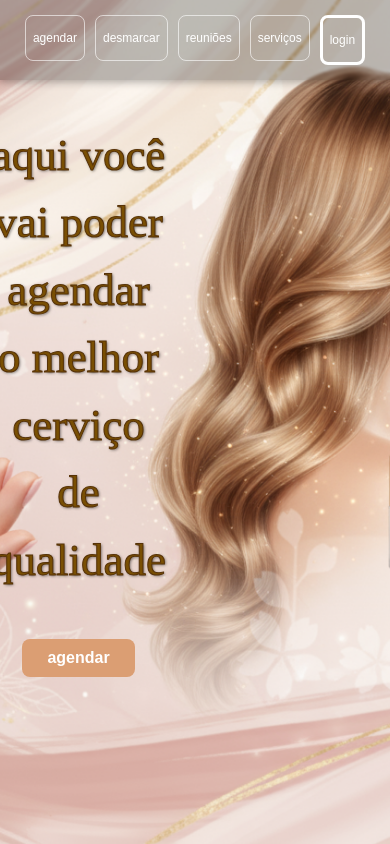
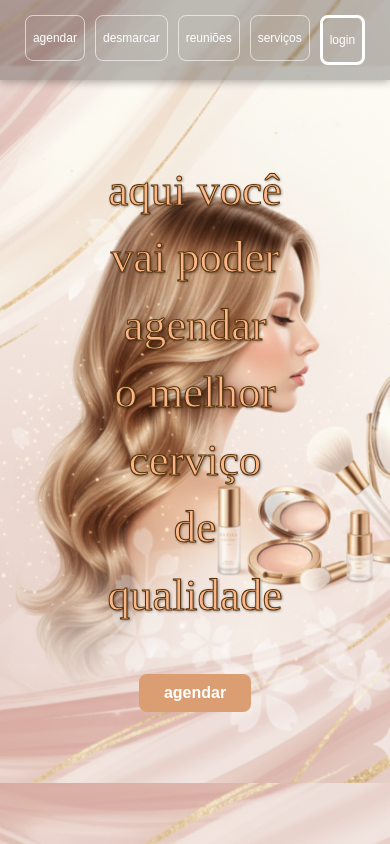
Before and after one commit to juansc2001/meet2.0, a Django app: page / in a window 390 px wide. Run offline with Django 5.2, Linux system fonts and the light colour scheme.

Commit message:
responsividade finalizada

```diff
--- a/meettwo/agendamentos/static/css/exibir_horarios.css
+++ b/meettwo/agendamentos/static/css/exibir_horarios.css
@@ -182,7 +182,11 @@
 */
 
 
-@media(max-width:600px){
+@media(max-width:700px){
+
+    main{
+        background-image: none;
+    }
     #titulo-tabela{
         font-size: 1.5rem !important;
     }
--- a/meettwo/agendamentos/static/css/style_home.css
+++ b/meettwo/agendamentos/static/css/style_home.css
@@ -143,3 +143,17 @@
   font-size: 14px;
   color: rgba(255, 255, 255, 0.7);
 }
+
+
+@media(max-width: 700px){
+
+  main{
+    background-image: url("../foto/home_meettwo_mobile.png")  ;
+    background-size: cover;
+    justify-content: center;
+    margin-top: 17%;
+  }
+  div#conteudo-1 p{
+    color: #fab689;
+  }
+}
--- a/meettwo/static/css/nav.css
+++ b/meettwo/static/css/nav.css
@@ -70,6 +70,8 @@
     margin-right: 5px;
   }
 
+
+
 }
 
 @media (max-width: 400px ) {
--- a/meettwo/templates/base_home.html
+++ b/meettwo/templates/base_home.html
@@ -7,8 +7,8 @@
     <meta charset="UTF-8">
     <meta name="viewport" content="width=device-width, initial-scale=1.0">
     <title>{% block title %} home {% endblock %} </title>
+    <link rel="stylesheet" href="{%static 'css/nav.css'%}">
     <link rel="stylesheet" href="{% static 'css/style_home.css' %}">
-    <link rel="stylesheet" href="{%static 'css/nav.css'%}">
     {% block link %} {% endblock %}
 </head>
 <body {%block imagemFundo%} {% endblock %} >
```
Also changed, not shown: meettwo/agendamentos/templates/servicos.html (+9 -0 lines), meettwo/static/foto/fundomeet_mobile.png (added), meettwo/static/foto/home_meettwo_mobile.png (added).
